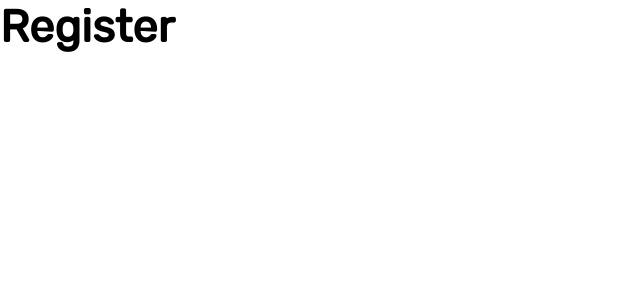
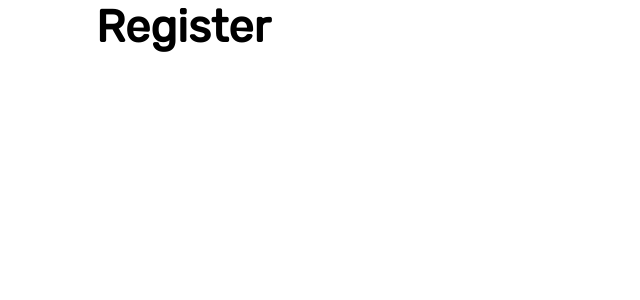
Before and after one commit to mathiuskormasela12/coffee-shop-website, a React (Create React App) app: page /register in a window 1280 px wide. Shown: the top 300 px of the page, without its empty margins (0-640 px from the left). Built offline with nearby package versions, Linux system fonts and the light colour scheme.

Commit message:
create container component

```diff
--- /dev/null
+++ b/src/components/container/Container.jsx
@@ -0,0 +1,26 @@
+// ========== Container
+// import all modules
+import React from 'react';
+import PropTypes from 'prop-types';
+
+// import styles
+import styles from './styles/styles.module.scss';
+
+export function Container(props) {
+  const { children, fluid } = props;
+
+  return (
+    <div className={`${styles.container} ${fluid ? styles['container-fluid'] : ''}`}>
+      { children }
+    </div>
+  );
+}
+
+Container.propTypes = {
+  children: PropTypes.node.isRequired,
+  fluid: PropTypes.bool,
+};
+
+Container.defaultProps = {
+  fluid: false,
+};
--- /dev/null
+++ b/src/components/container/styles/_main.scss
@@ -0,0 +1,12 @@
+// ========== Container Main Styles
+
+div.container {
+	max-width: 85%;
+	width: calc(100% - 4rem);
+	margin: 0 auto;
+
+	&-fluid {
+		max-width: 100%;
+		width: 100%;
+	}
+}
--- /dev/null
+++ b/src/components/container/styles/styles.module.scss
@@ -0,0 +1,5 @@
+// ========== Container Styles
+// import all styles
+@import '../../../styles/fonts';
+@import '../../../styles/colors';
+@import 'main';
--- a/src/components/index.js
+++ b/src/components/index.js
@@ -0,0 +1,3 @@
+// ========== Bootstraping Components
+
+export * from './container/Container';
--- a/src/views/home/Home.jsx
+++ b/src/views/home/Home.jsx
@@ -9,6 +9,9 @@ import { setTokens, removeTokens } from '../../redux/action/auth';
 
 // import styles
 import styles from './styles/styles.module.scss';
+
+// import all components
+import { Container } from '../../components';
 
 class Home extends Component {
   constructor(props) {
@@ -35,6 +38,7 @@ class Home extends Component {
 
     return (
       <div className={styles.home}>
+        <Container>
           <h1
             onClick={() => handleSetTokens({
               accessToken: String(Date.now() * 2),
@@ -48,6 +52,7 @@ class Home extends Component {
           </h1>
           {accessToken && <p onClick={() => setData()} aria-hidden>Ada Token</p>}
           {value && <p>Data</p>}
+        </Container>
       </div>
     );
   }
--- a/src/views/login/Login.jsx
+++ b/src/views/login/Login.jsx
@@ -4,6 +4,9 @@ import React, { Component } from 'react';
 
 // import styles
 import styles from './styles/styles.module.scss';
+
+// import all components
+import { Container } from '../../components';
 
 class Login extends Component {
   constructor(props) {
@@ -22,7 +25,9 @@ class Login extends Component {
   render() {
     return (
       <div className={styles.login}>
-        <h1>Login</h1>
+        <Container>
+          <h1>Login</h1>
+        </Container>
       </div>
     );
   }
--- a/src/views/register/Register.jsx
+++ b/src/views/register/Register.jsx
@@ -4,6 +4,9 @@ import React, { Component } from 'react';
 
 // import styles
 import styles from './styles/styles.module.scss';
+
+// import all components
+import { Container } from '../../components';
 
 class Register extends Component {
   constructor(props) {
@@ -22,7 +25,9 @@ class Register extends Component {
   render() {
     return (
       <div className={styles.register}>
-        <h1>Register</h1>
+        <Container>
+          <h1>Register</h1>
+        </Container>
       </div>
     );
   }
```
Also changed, not shown: .eslintrc.json. Lines whose indentation alone changed are shown as unchanged.
